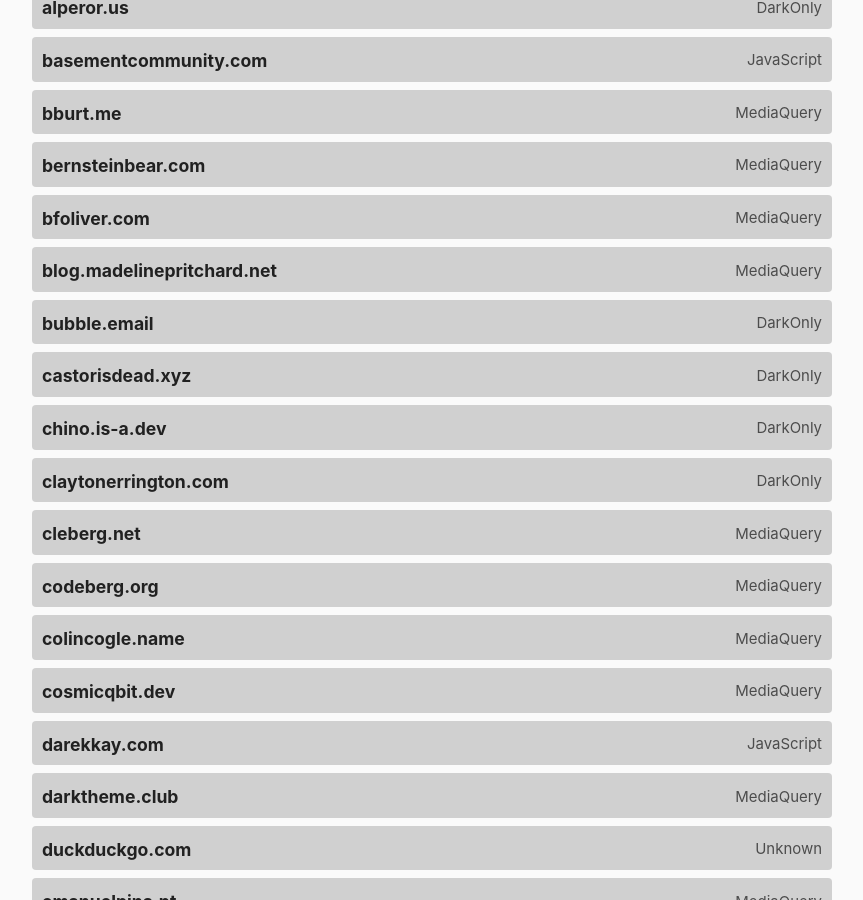
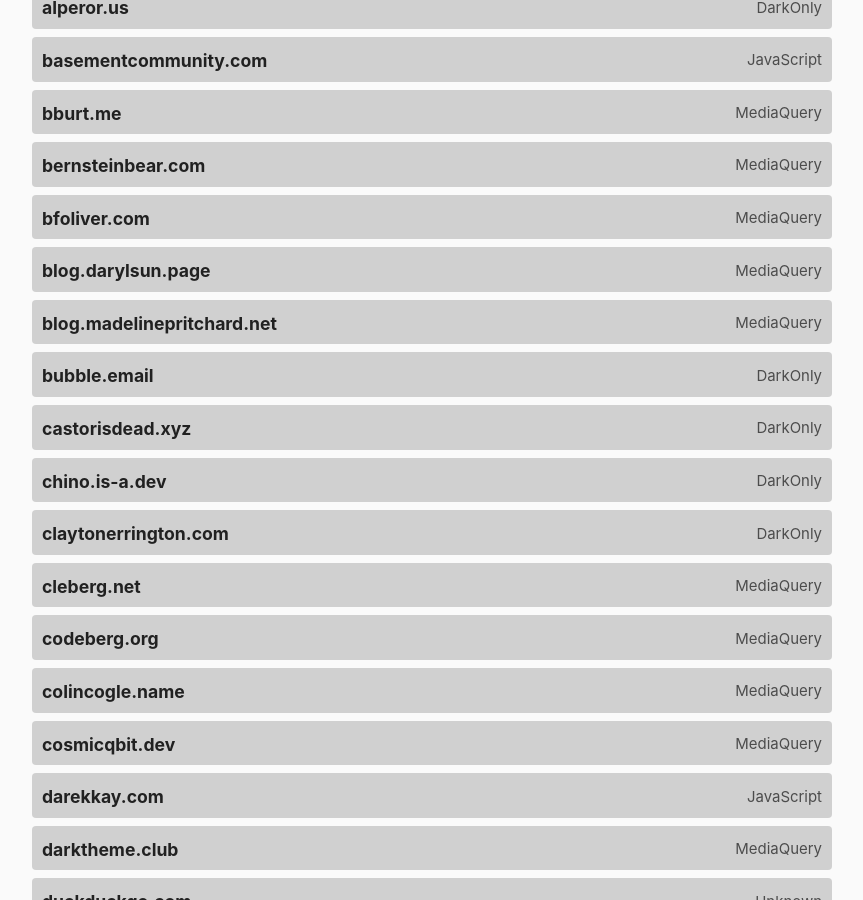
Before and after one commit to katherinek727/darktheme.club, a Jekyll site: the page built from index.md, in a window 1280 px wide and 900 px high, scrolled down 954 px. Shown: the whole window, without its empty margins (208-1071 px from the left). Built offline with Jekyll 4.4.1, drawn with Linux system fonts in a browser that asks for light colours.

Commit message:
Update sites.yml

```diff
--- a/_data/sites.yml
+++ b/_data/sites.yml
@@ -47,6 +47,11 @@
   url: https://www.bfoliver.com
   method: mediaquery
   last_checked: 2022-04-16
+
+- domain: blog.darylsun.page
+  url: https://blog.darylsun.page/
+  method: mediaquery
+  last_checked: 2023-08-18
 
 - domain: blog.madelinepritchard.net
   url: https://blog.madelinepritchard.net/
```
